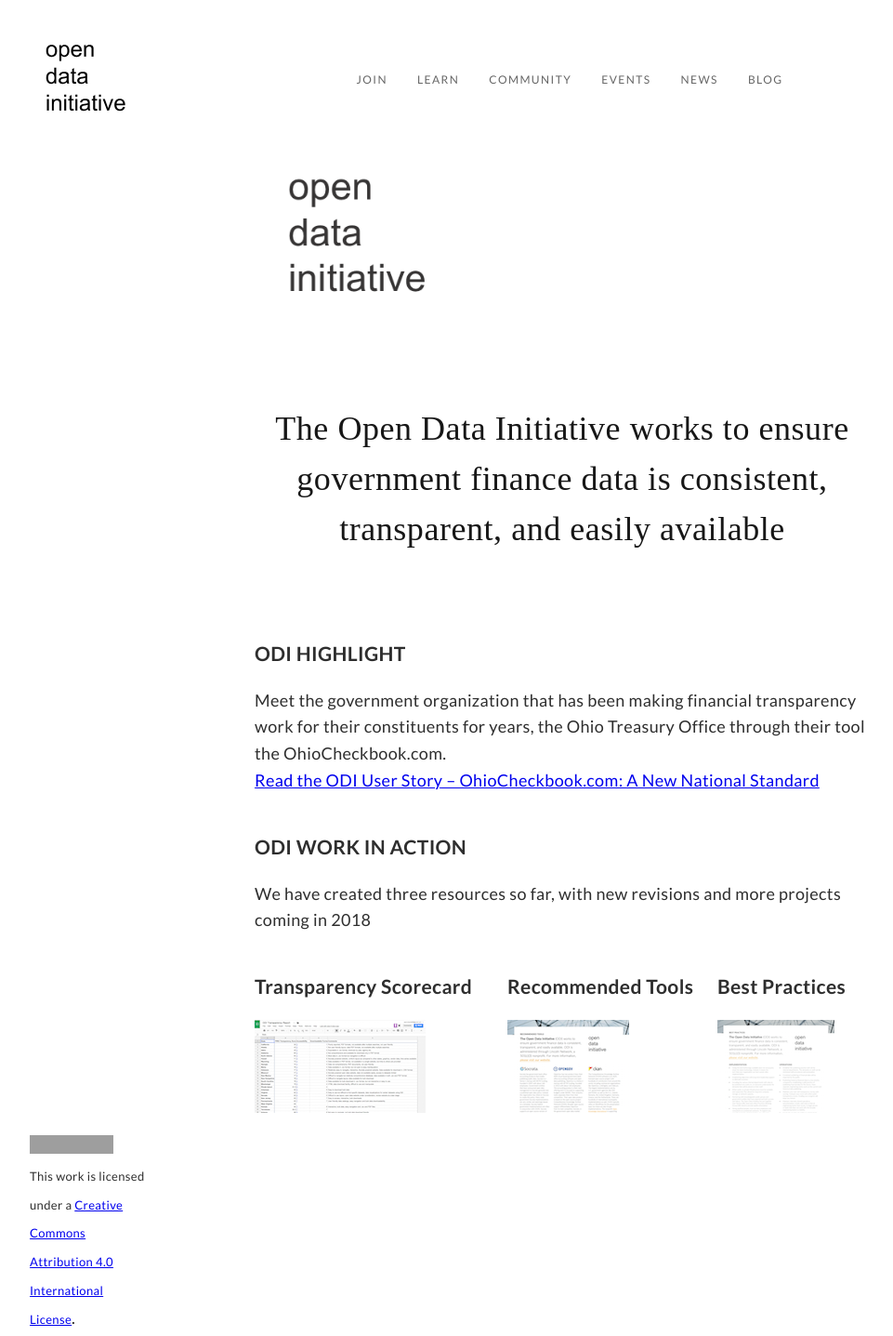
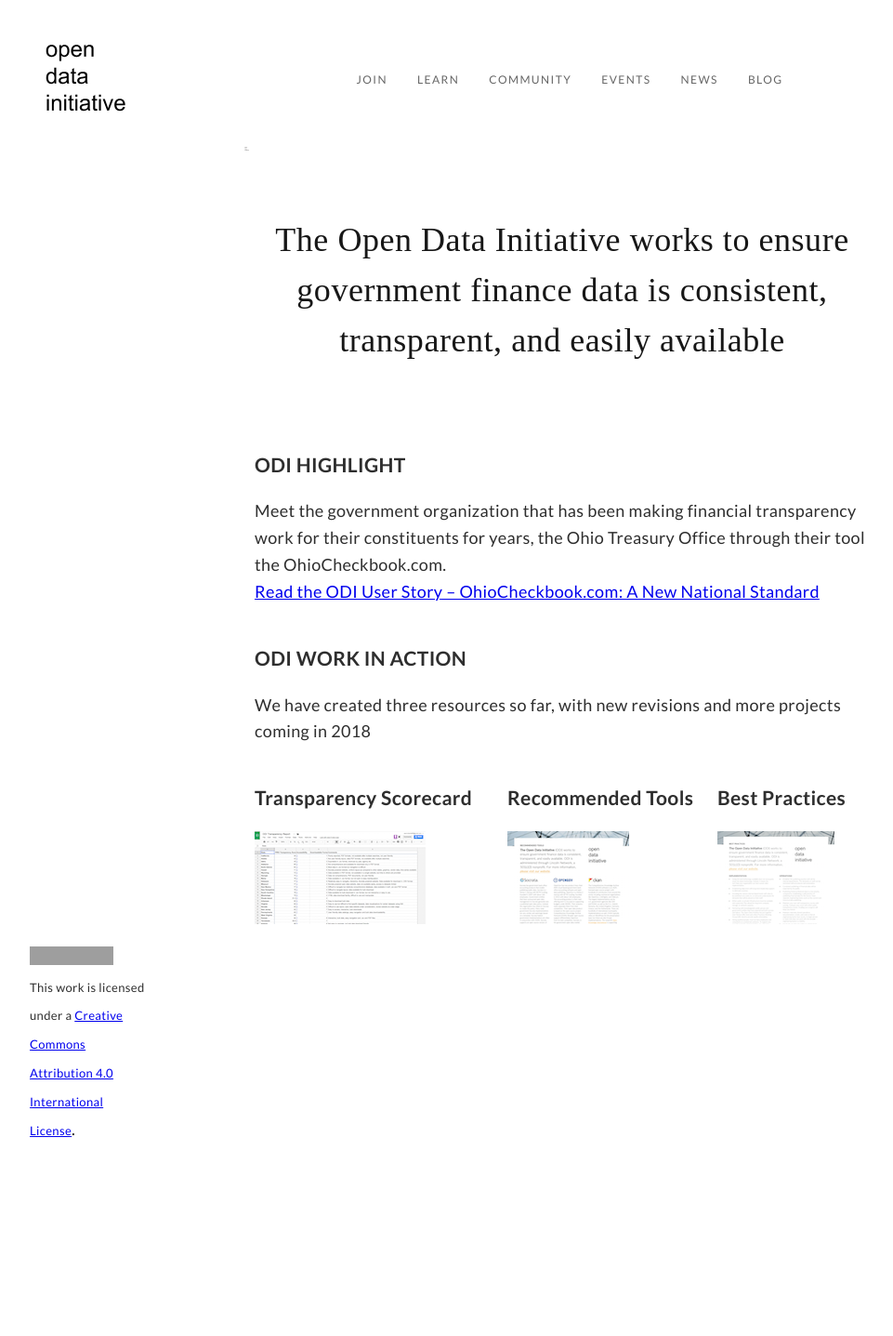
Before and after one commit to opendatainitiative/opendatainitiative.github.io, a Jekyll site: the page built from index.md, in a window 1280 px wide. Shown: the whole page at 93% size, without its empty margins (35-996 px from the left). Built offline with Jekyll 4.4.1, drawn with Linux system fonts in a browser that asks for light colours; after the commit the page ends 1233 px from its top, so only the background shows below that; grey boxes are pictures that could not be loaded.

Commit message:
adjust body image

```diff
--- a/index.md
+++ b/index.md
@@ -3,7 +3,7 @@ layout: default
 permalink: /
 title: Home
 ---
-<img src="/assets/img/odi-logo-large.png" alt="ODI" width="36%">
+<img src="/assets/img/odi-logo-large.png" alt="ODI" width="1%">
 <h2> The Open Data Initiative works to ensure government finance data is consistent, transparent, and easily available</h2>
 
 <table cellpadding="10">
```
